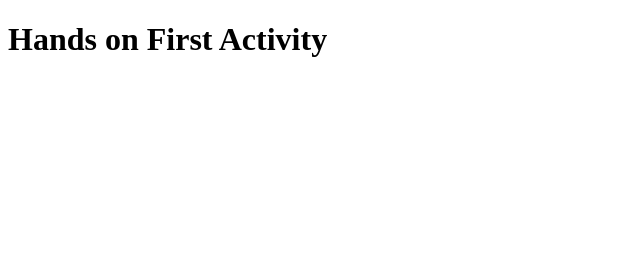
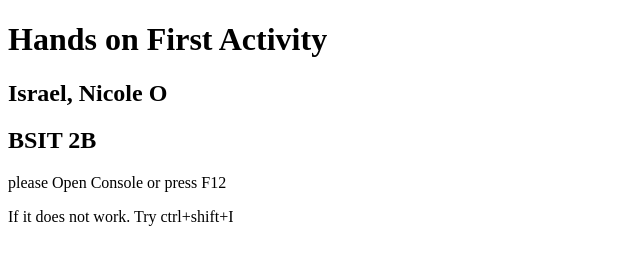
Before and after one commit to mssd-cole/Hands-on-Activity-1, a plain HTML site: page index.html in a window 1280 px wide. Shown: the whole page, without its empty margins (0-640 px from the left). Drawn offline with Linux system fonts and the light colour scheme.

Commit message:
index.html

```diff
--- a/index.html
+++ b/index.html
@@ -7,6 +7,10 @@
 </head>
 <body>
     <h1>Hands on First Activity</h1>
+    <h2> Israel, Nicole O</h2>
+    <h2> BSIT 2B</h2>
+    <p> please Open Console or press F12</p>
+    <p> If it does not work. Try ctrl+shift+I</p>
     <script src="script.js"></script>
 </body>
 </html>
```
